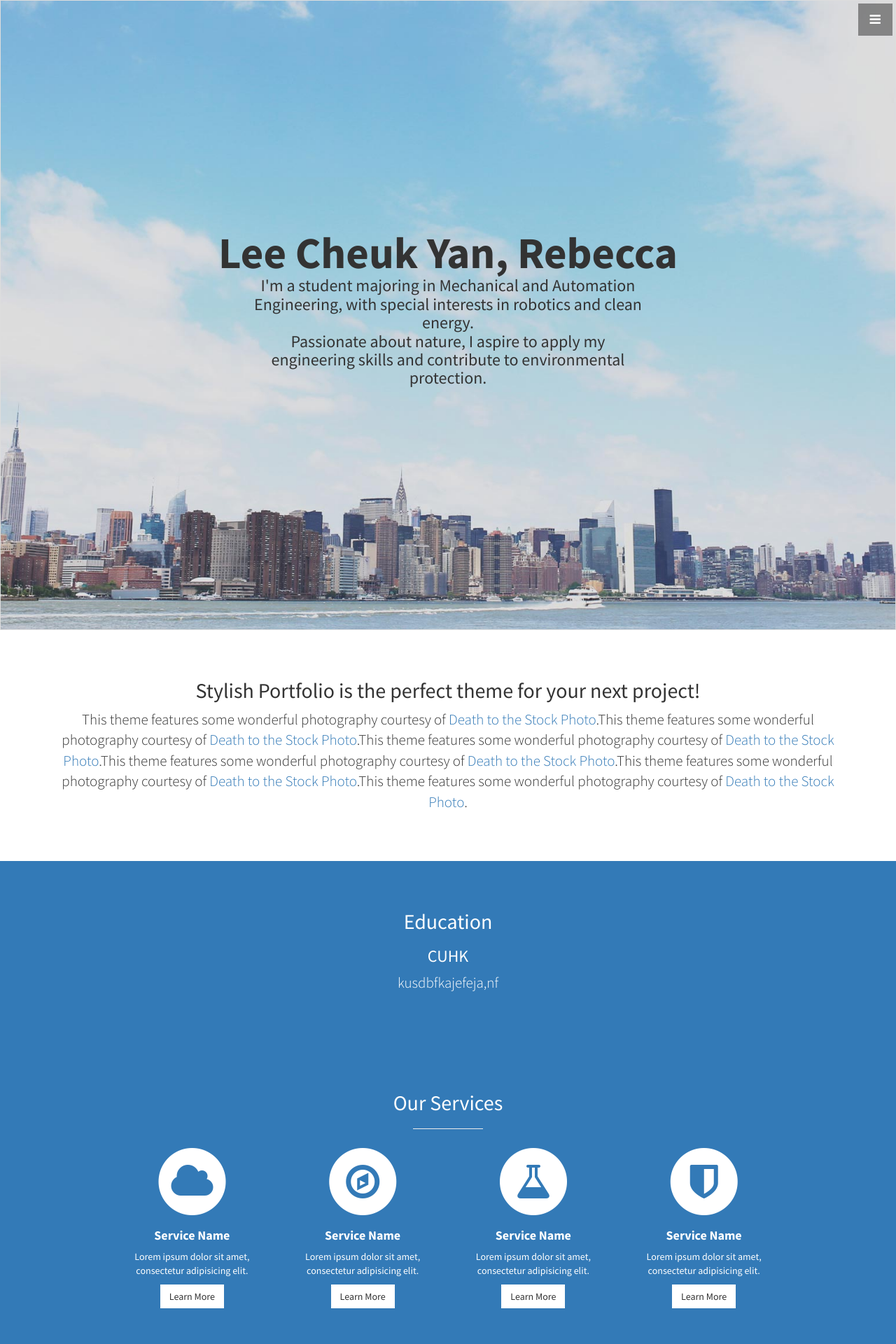
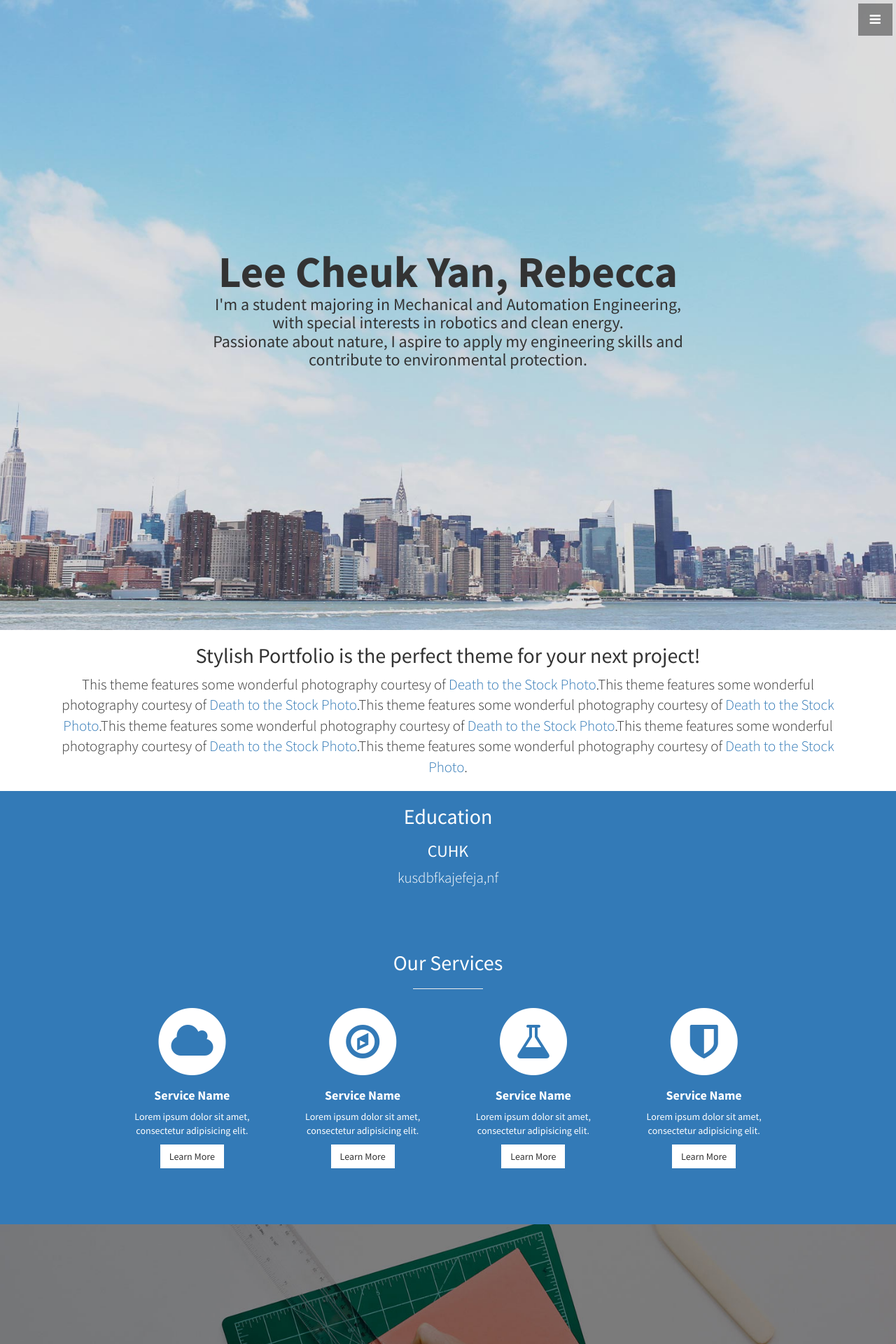
Before and after one commit to leelacceber/stylish-portfolio-jekyll-master, a Jekyll site: the page built from index.html, in a window 1280 px wide. Shown: the top 1920 px of the page at 70% size. Built offline with Jekyll 4.4.1, drawn with Linux system fonts in a browser that asks for light colours.

Commit message:
Update stylish-portfolio.css

```diff
--- a/css/stylish-portfolio.css
+++ b/css/stylish-portfolio.css
@@ -20,13 +20,12 @@ body {
     display: table-cell;
     text-align: center;
     vertical-align: middle;
-    border: 1px solid #dddddd; //
 
 }
 
 .text-vertical-center h1 {
     margin: 0;
-    padding: 0 5%;
+    padding: 0;
     font-size: 4.5em;
     font-weight: 700;
 }
@@ -34,7 +33,7 @@ body {
 .text-vertical-center h3 {
     max-width: 700px;
     margin: 0 auto;
-    padding: 0 5%;
+    padding: 0;
 }
 
 /* Custom Button Styles */
@@ -172,7 +171,7 @@ hr.small {
 
 /* About */
 
-.about {
+.simple-text {
     padding: 50px 0;
 }
 
@@ -228,23 +227,6 @@ hr.small {
     margin: 10px;
 }
 
-/* Map */
-
-.map {
-    height: 500px;
-}
-
-@media(max-width:768px) {
-    .map {
-        height: 75%;
-    }
-}
-
-/*disable custom maps scrolling behaviour*/
-.scrolloff {
-    pointer-events: none;
-}
-
 /* Footer */
 
 footer {
```
